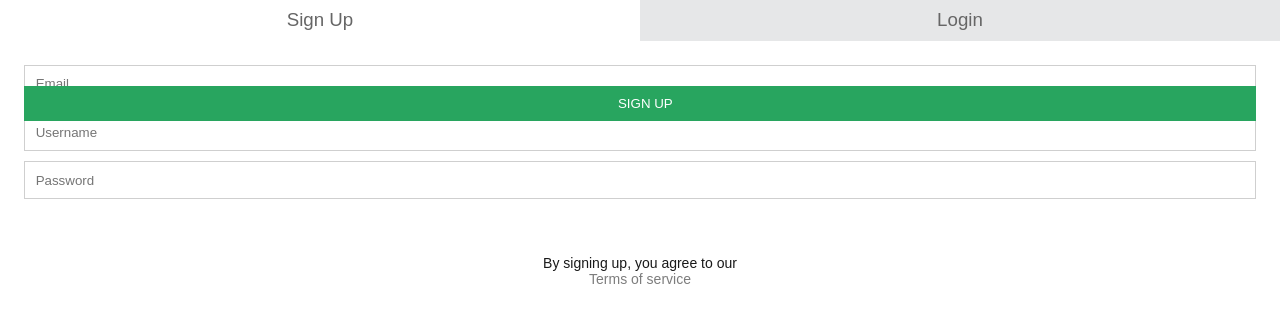
After one commit to Elcritic/The-final-Linguart-Project, a PHP site: page /HTML/loginpage.html in a window 1280 px wide. The commit adds this page. Shown: the top 323 px of the page. Run offline with PHP 8.4, Linux system fonts and the light colour scheme.

Commit message:
Added loginpage.html
Have to verify why its not changing tabs.

```diff
--- a/CSS/hexagon.css
+++ b/CSS/hexagon.css
@@ -23,7 +23,7 @@ body {
 }
 
 .imagesContainer {
-  padding-top: 60px;
+  padding-top: 100px;
 
 }
 
--- a/CSS/linguartstyle.css
+++ b/CSS/linguartstyle.css
@@ -121,8 +121,121 @@ a:hover {
   top: 100px;
 }
 
-.saveButton {
-
-  display: flex;
+.button {
+  padding-top: 0px;
+  position: relative;
+  bottom: 124px;
 
 }
+
+
+/*--------- Esto es para el login.html page */
+
+  @import url(http://fonts.googleapis.com/css?family=Raleway:400,100,200,300);
+* {
+  margin: 0;
+  padding: 0; }
+
+a {
+  text-decoration: none; }
+  a:hover {
+    color: #4FDA8C; }
+
+input {
+  font-family: "American Typewriter", sans-serif; }
+}
+
+
+.form-wrap {
+  background-color: #fff;
+  width: 320px;
+  margin: 3em auto;
+  box-shadow: 0px 1px 8px #BEBEBE;
+  -webkit-box-shadow: 0px 1px 8px #BEBEBE;
+  -moz-box-shadow: 0px 1px 8px #BEBEBE; }
+  .form-wrap .tabs {
+    overflow: hidden; }
+    .form-wrap .tabs h3 {
+      float: left;
+      width: 50%; }
+      .form-wrap .tabs h3 a {
+        padding: 0.5em 0;
+        text-align: center;
+        font-weight: 400;
+        background-color: #e6e7e8;
+        display: block;
+        color: #666; }
+        .form-wrap .tabs h3 a.active {
+          background-color: #fff; }
+  .form-wrap .tabs-content {
+    padding: 1.5em; }
+    .form-wrap .tabs-content div[id$="tab-content"] {
+      display: none; }
+    .form-wrap .tabs-content .active {
+      display: block !important; }
+  .form-wrap form .input {
+    box-sizing: border-box;
+    -moz-box-sizing: border-box;
+    color: inherit;
+    font-family: inherit;
+    padding: .8em 0 10px .8em;
+    border: 1px solid #CFCFCF;
+    outline: 0;
+    display: inline-block;
+    margin: 0 0 .8em 0;
+    padding-right: 2em;
+    width: 100%; }
+  .form-wrap form .button {
+    width: 100%;
+    padding: .8em 0 10px .8em;
+    background-color: #28A55F;
+    border: none;
+    color: #fff;
+    cursor: pointer;
+    text-transform: uppercase; }
+    .form-wrap form .button:hover {
+      background-color: #4FDA8C; }
+  .form-wrap form .checkbox {
+    visibility: hidden;
+    padding: 20px;
+    margin: .5em 0 1.5em; }
+    .form-wrap form .checkbox:checked + label:after {
+      -ms-filter: "progid:DXImageTransform.Microsoft.Alpha(Opacity=100)";
+      filter: alpha(opacity=100);
+      opacity: 1; }
+  .form-wrap form label[for] {
+    position: relative;
+    padding-left: 20px;
+    cursor: pointer; }
+    .form-wrap form label[for]:before {
+      content: '';
+      position: absolute;
+      border: 1px solid #CFCFCF;
+      width: 17px;
+      height: 17px;
+      top: 0px;
+      left: -14px; }
+    .form-wrap form label[for]:after {
+      -ms-filter: "progid:DXImageTransform.Microsoft.Alpha(Opacity=0)";
+      filter: alpha(opacity=0);
+      opacity: 0;
+      content: '';
+      position: absolute;
+      width: 9px;
+      height: 5px;
+      background-color: transparent;
+      top: 4px;
+      left: -10px;
+      border: 3px solid #28A55F;
+      border-top: none;
+      border-right: none;
+      -webkit-transform: rotate(-45deg);
+      -moz-transform: rotate(-45deg);
+      -o-transform: rotate(-45deg);
+      -ms-transform: rotate(-45deg);
+      transform: rotate(-45deg); }
+  .form-wrap .help-text {
+    margin-top: .6em; }
+    .form-wrap .help-text p {
+      text-align: center;
+      font-size: 14px; }
--- a/HTML/Gallery.html
+++ b/HTML/Gallery.html
@@ -54,7 +54,7 @@
 			<div class="row">
 				<div class="col-md-6 col-md-offset-4 col-xs-6">
 
-					<h1>This is your Story:</h1>
+					<h1>This is your Text!</h1>
 				</div>
 			</div>
 		</div>
--- a/HTML/about.html
+++ b/HTML/about.html
@@ -95,7 +95,7 @@
 					<a href="index.html">
 						<h1 class="text-center">Enter</h1>
 					</a>
-<br><br><br>
+<br><br>
 			<div class="container">
 	<div class="row">
 		<div class=".col-md-6 .col-md-offset-3">
--- /dev/null
+++ b/HTML/loginpage.html
@@ -0,0 +1,52 @@
+<!DOCTYPE html>
+<html>
+<head>
+	<title>Login Page</title>
+</head>
+<link rel="stylesheet" type="text/css" href="../CSS/linguartstyle.css">
+<body>
+<div class="form-wrap">
+		<div class="tabs">
+			<h3 class="signup-tab"><a class="active" href="#signup-tab-content">Sign Up</a></h3>
+			<h3 class="login-tab"><a href="#login-tab-content">Login</a></h3>
+		</div><!--.tabs-->
+
+		<div class="tabs-content">
+			<div id="signup-tab-content" class="active">
+				<form class="signup-form" action="" method="post">
+					<input type="email" class="input" id="user_email" autocomplete="off" placeholder="Email">
+					<input type="text" class="input" id="user_name" autocomplete="off" placeholder="Username">
+					<input type="password" class="input" id="user_pass" autocomplete="off" placeholder="Password">
+					<input type="submit" class="button" value="Sign Up">
+				</form><!--.login-form-->
+				<div class="help-text">
+					<p>By signing up, you agree to our</p>
+					<p><a href="#">Terms of service</a></p>
+				</div><!--.help-text-->
+			</div><!--.signup-tab-content-->
+
+			<div id="login-tab-content">
+				<form class="login-form" action="" method="post">
+					<input type="text" class="input" id="user_login" autocomplete="off" placeholder="Email or Username">
+					<input type="password" class="input" id="user_pass" autocomplete="off" placeholder="Password">
+					<input type="checkbox" class="checkbox" id="remember_me">
+					<label for="remember_me">Remember me</label>
+
+					<input type="submit" class="button" value="Login">
+				</form><!--.login-form-->
+				<div class="help-text">
+					<p><a href="#">Forget your password?</a></p>
+				</div><!--.help-text-->
+			</div><!--.login-tab-content-->
+		</div><!--.tabs-content-->
+	</div><!--.form-wrap-->
+
+
+
+
+
+
+
+
+</body>
+</html>
```
Also changed, not shown: HTML/index.html (+20 -5 lines), HTML/landing.html (+61 -13 lines), JS/script.js (+17 -1 lines).
